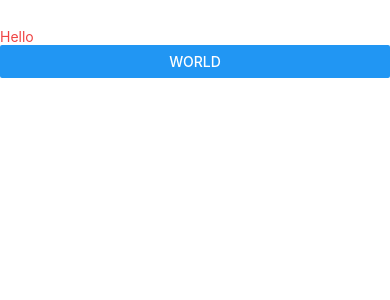
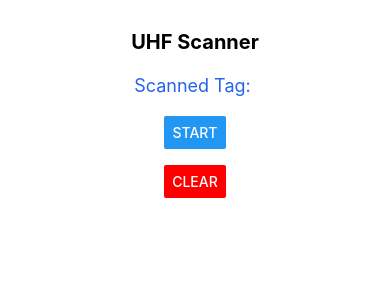
Before and after one commit to YellMinNaing-micro/RFID-UHF-Scanner, a React Native app: screen / in a window 390 px wide. Shown: the top 300 px of the page. Built offline with nearby package versions, Linux system fonts and the light colour scheme.

Commit message:
Update App.tsx

```diff
--- a/App.tsx
+++ b/App.tsx
@@ -1,19 +1,62 @@
-import React from 'react';
-import {Button, SafeAreaView, Text, View} from 'react-native';
-
+import React, { useState, useEffect } from 'react';
+import { Button, SafeAreaView, Text, View } from 'react-native';
+import { NativeModules } from 'react-native';
 import './global.css';
 
+const {UhfModule} = NativeModules;
+
 function App(): React.JSX.Element {
-  return (
-    <SafeAreaView className="flex-1 pt-7">
-      <View>
-        <Text className="text-red-500">Hello</Text>
-      </View>
-      <View>
-        <Button title="World" onPress={() => {}} />
-      </View>
-    </SafeAreaView>
-  );
+    const [scanning, setScanning] = useState(false); // Is scanning active?
+    const [tag, setTag] = useState<string>('');      // Current scanned tag
+    const [intervalId, setIntervalId] = useState<number | null>(null);
+
+    const startScanning = () => {
+        if (scanning) {
+            // Stop scanning
+            if (intervalId !== null) clearInterval(intervalId);
+            setScanning(false);
+            setIntervalId(null);
+        } else {
+            // Start scanning every 500ms
+            const id = setInterval(async () => {
+                try {
+                    const t = await UhfModule.readTag();
+                    setTag(t);
+                } catch (e) {
+                    console.error(e);
+                }
+            }, 500);
+            setIntervalId(id); // id is a number in React Native
+            setScanning(true);
+        }
+    };
+
+    const clearTag = () => {
+        setTag('');
+    };
+
+    return (
+        <SafeAreaView className="flex-1 pt-7 items-center">
+            <View className="mb-4">
+                <Text className="text-xl font-bold">UHF Scanner</Text>
+            </View>
+
+            <View className="mb-4">
+                <Text className="text-lg text-blue-600">Scanned Tag: {tag}</Text>
+            </View>
+
+            <View className="mb-4">
+                <Button
+                    title={scanning ? 'Stop' : 'Start'}
+                    onPress={startScanning}
+                />
+            </View>
+
+            <View>
+                <Button title="Clear" onPress={clearTag} color="red"/>
+            </View>
+        </SafeAreaView>
+    );
 }
 
 export default App;
```
